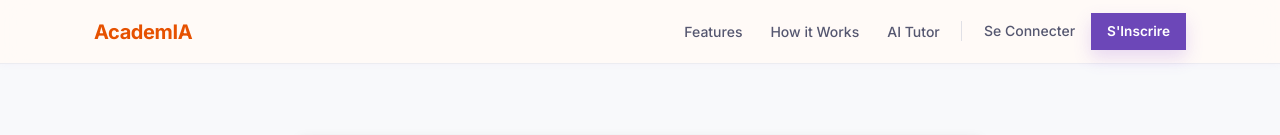
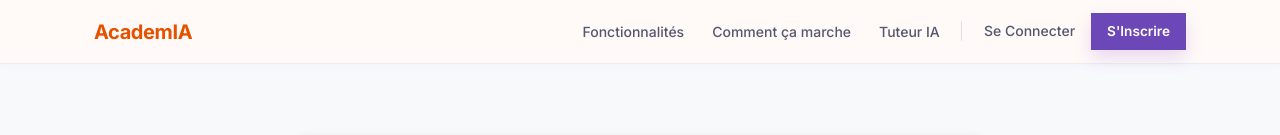
Before and after one commit to Imane-AitBoukdir/AcademIA, a React (Vite) app in the folder frontend/: page /signup in a window 1280 px wide. Shown: the top 135 px of the page. Built offline with nearby package versions, Linux system fonts and the light colour scheme; no server answers.

Commit message:
French normalization in the app

```diff
--- a/frontend/src/components/Navbar.jsx
+++ b/frontend/src/components/Navbar.jsx
@@ -29,13 +29,13 @@ export default function Navbar() {
 
         <div className={`navbar-links${open ? " open" : ""}`}>
           <button className="navbar-link" type="button" onClick={() => scrollTo("features")}>
-            Features
+            Fonctionnalités
           </button>
           <button className="navbar-link" type="button" onClick={() => scrollTo("how-it-works")}>
-            How it Works
+            Comment ça marche
           </button>
           <button className="navbar-link" type="button" onClick={() => scrollTo("ai-tutor")}>
-            AI Tutor
+            Tuteur IA
           </button>
           <div className="navbar-divider" />
           <Link to="/signin" className="navbar-link" onClick={() => setOpen(false)}>
```
